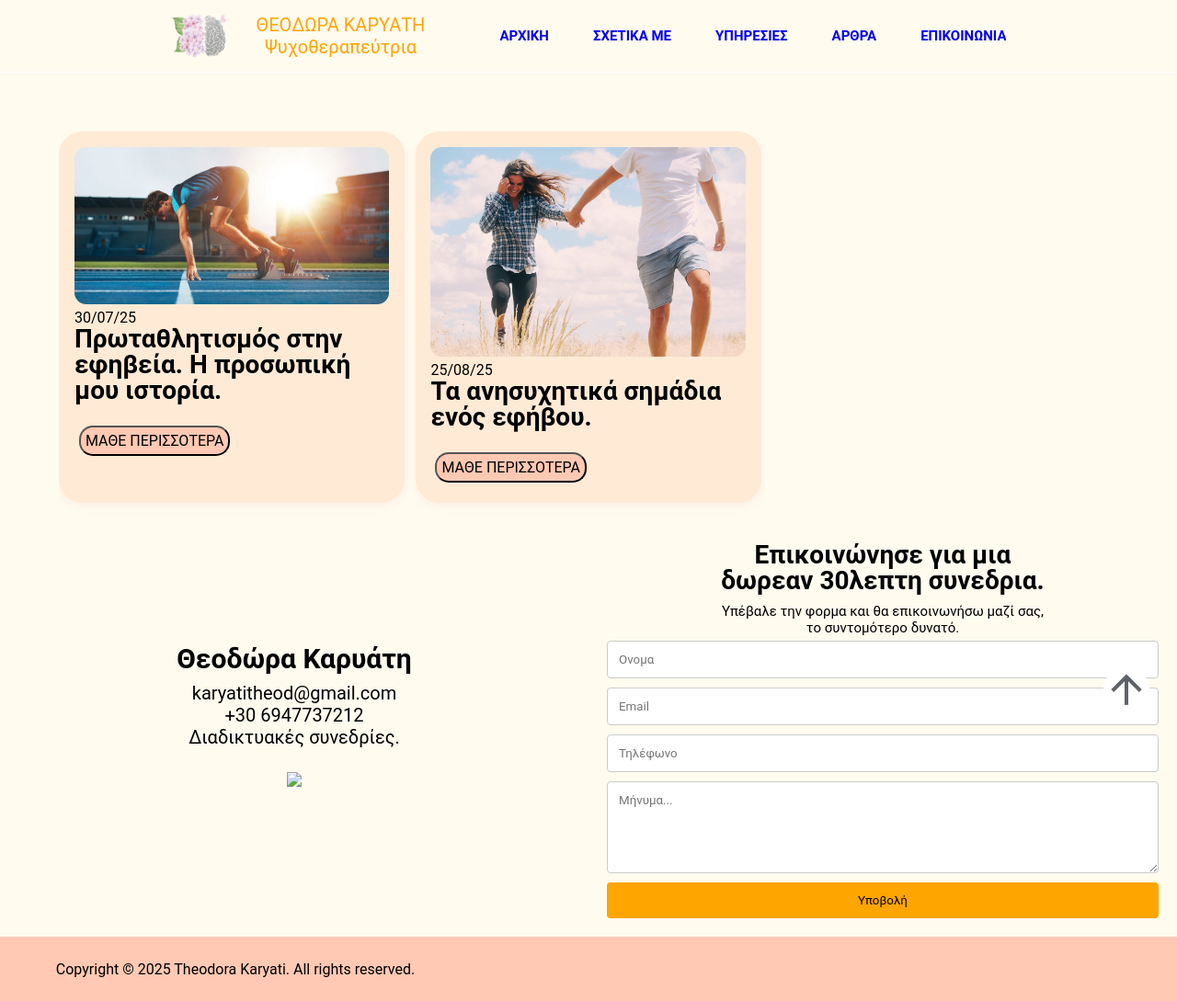
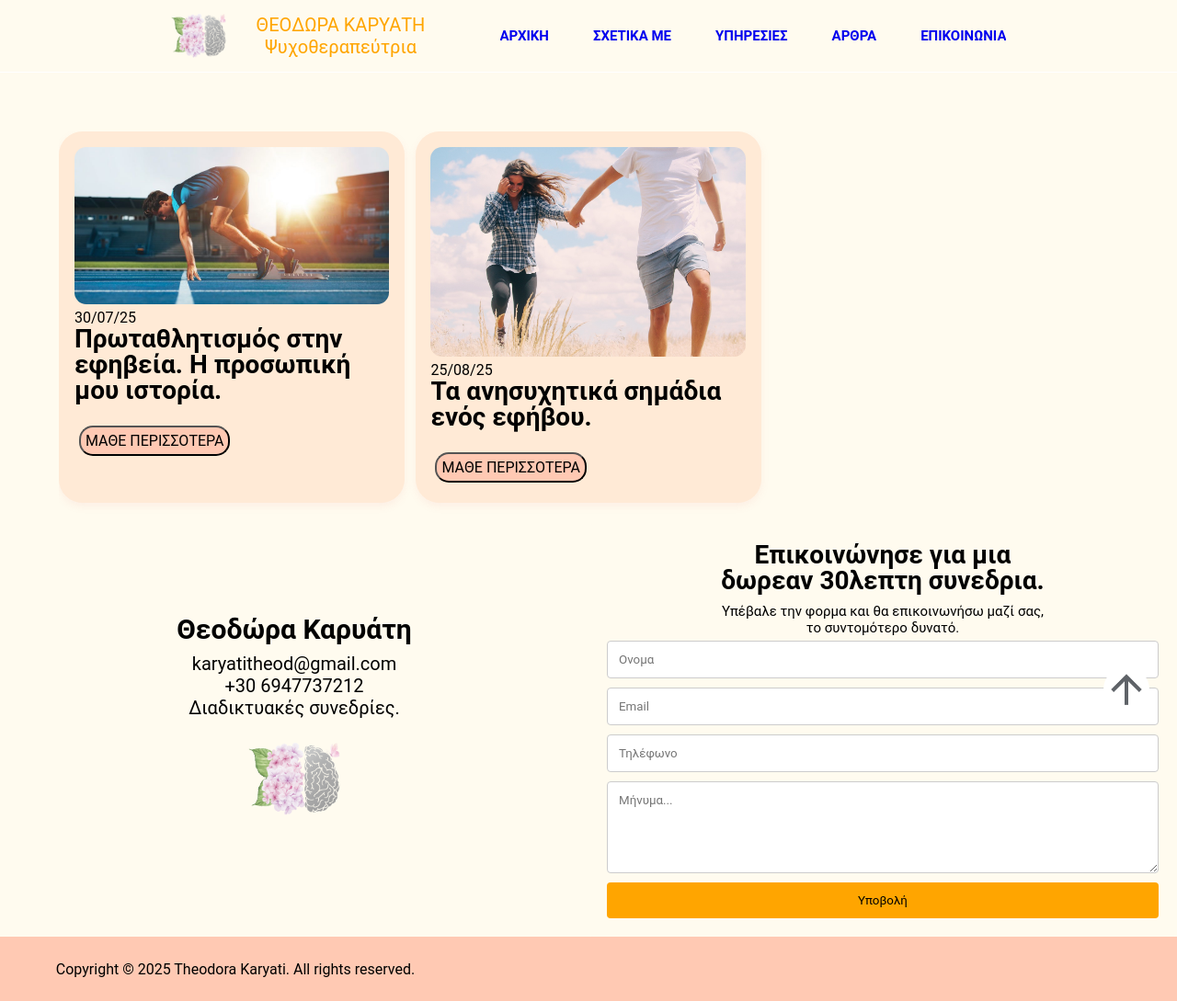
Before and after one commit to teogian/PSYCHOLOGY_website, a plain HTML site: page ARTICLES/index.html in a window 1280 px wide. Shown: the whole page at 92% size. Drawn offline with Linux system fonts and the light colour scheme; the site is published under a folder, as on GitHub Pages, so addresses that start at the root find nothing.

Commit message:
handle photo display error

```diff
--- a/ARTICLES/index.html
+++ b/ARTICLES/index.html
@@ -156,7 +156,7 @@
       +30 6947737212 <br>
       Διαδικτυακές συνεδρίες.
       <div class="logo_footer">
-        <img src="/Images/logo_small.png" >
+        <img src="../Images/logo_small.png" >
       </div>
     </div>
 
```
Also changed, not shown: CONTACT/index.html (+1 -1 lines), SERVICES/index.html (+1 -1 lines).
